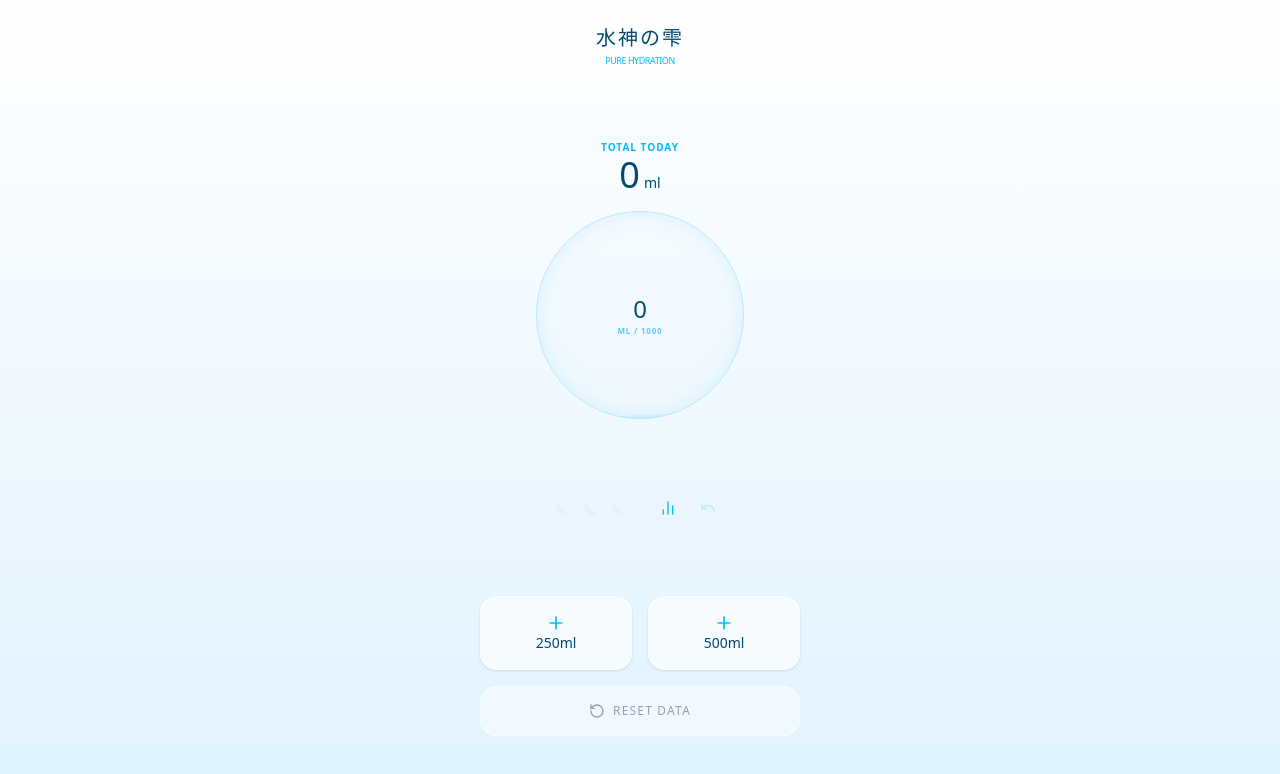
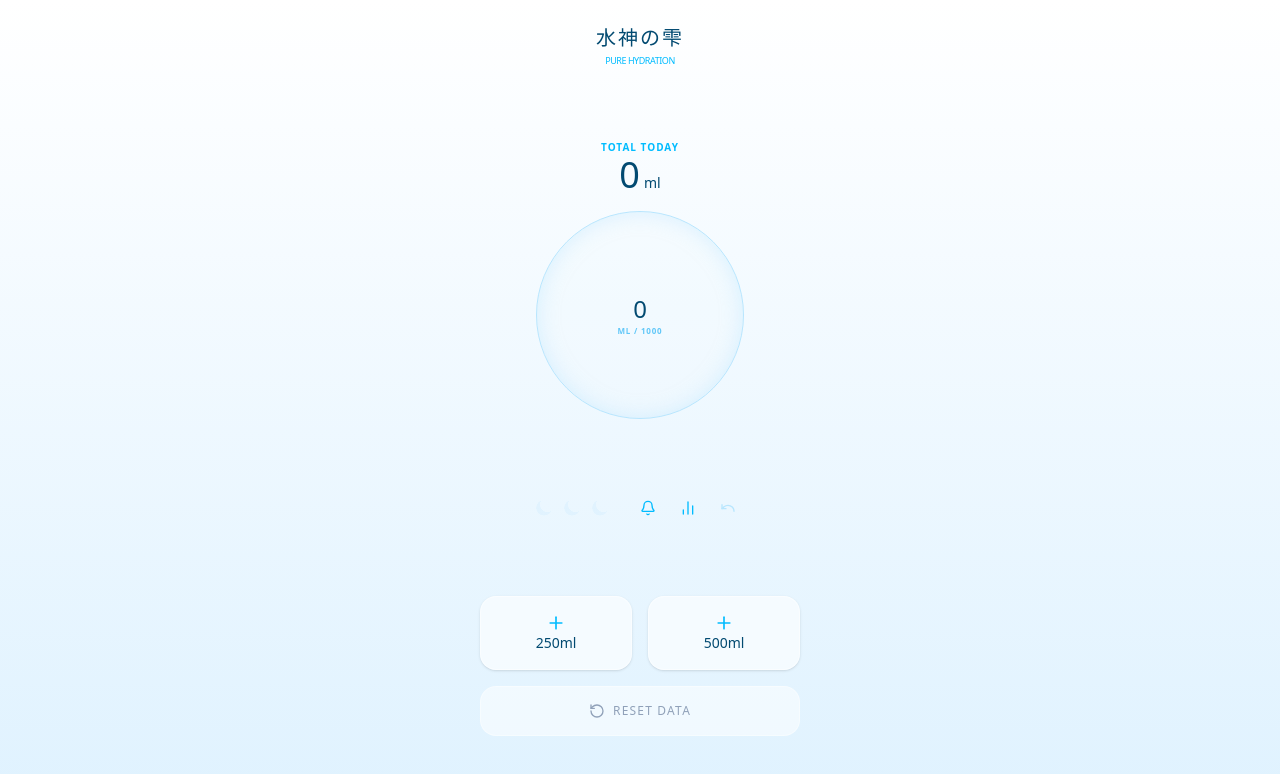
Before and after one commit to Kaede328/Water-shizuku-v2, a React (Vite) app: page / in a window 1280 px wide. Shown: the top 774 px of the page. Built offline with nearby package versions, Linux system fonts and the light colour scheme.

Commit message:
feat: Add water intake reminder notifications
Implement desktop notification functionality to remind users to hydrate. Users can opt-in to receive hourly reminders while the app is open, enhancing the user experience of the hydration management app.

```diff
--- a/src/App.tsx
+++ b/src/App.tsx
@@ -1,6 +1,6 @@
 import { useState, useEffect } from 'react';
 import { motion, AnimatePresence } from 'motion/react';
-import { Plus, RotateCcw, Undo, BarChart2 } from 'lucide-react';
+import { Plus, RotateCcw, Undo, BarChart2, Bell } from 'lucide-react';
 
 const STORAGE_KEY = 'water-shizuku-v2-final';
 
@@ -25,6 +25,28 @@ export default function App() {
     localStorage.setItem(STORAGE_KEY, JSON.stringify({ totalToday, history, weeklyHistory }));
   }, [totalToday, history, weeklyHistory]);
 
+  // 通知の許可を求める関数
+  const requestNotification = async () => {
+    if (!("Notification" in window)) {
+      alert("このブラウザはデスクトップ通知をサポートしていません。");
+      return;
+    }
+
+    const permission = await Notification.requestPermission();
+    if (permission === 'granted') {
+      alert('通知がオンになりました！1時間ごとにリマインドします（アプリが開いている間）');
+      // 1時間ごとに通知を出すタイマー（簡易版）
+      setInterval(() => {
+        new Notification("水神の雫", {
+          body: "楓さん、そろそろお水を一杯いかがですか？",
+          icon: "./Icon.jpg"
+        });
+      }, 3600000); // 3600000ミリ秒 = 1時間
+    } else {
+      alert('通知が拒否されました。ブラウザの設定から許可してください。');
+    }
+  };
+
   const addWater = (amount: number) => {
     setHistory(prev => [totalToday, ...prev]);
     setTotalToday(prev => prev + amount);
@@ -39,22 +61,15 @@ export default function App() {
 
   const finalReset = () => {
     const todayStr = new Date().toLocaleDateString('ja-JP', { month: 'numeric', day: 'numeric' });
-
     setWeeklyHistory(prev => {
-      // 1. すでに今日の日付のデータがあるか探す
       const existingIndex = prev.findIndex(item => item.date === todayStr);
-
       if (existingIndex !== -1) {
-        // 2. ある場合は、その日のデータを今回の合計（totalToday）に「更新」する
         const updatedHistory = [...prev];
         updatedHistory[existingIndex] = { date: todayStr, amount: totalToday };
         return updatedHistory;
-      } else {
-        // 3. ない場合は、新しく先頭に追加して、7日分に絞る
+      }
       return [{ date: todayStr, amount: totalToday }, ...prev].slice(0, 7);
-      }
     });
-
     setTotalToday(0);
     setHistory([]);
     setShowConfirm(false);
@@ -64,7 +79,6 @@ export default function App() {
 
   return (
     <div className="h-screen w-full bg-gradient-to-b from-white to-sky-100 text-sky-900 font-sans overflow-hidden flex flex-col items-center justify-between py-4 px-6 relative">
-
       <header className="text-center pt-2 flex flex-col items-center">
         <div className="cursor-pointer" onClick={() => setShowConfirm(true)}>
           <h1 className="text-xl font-light tracking-widest mb-0.5">水神の雫</h1>
@@ -90,15 +104,6 @@ export default function App() {
               }}
               transition={{ height: { duration: 1 }, borderRadius: { duration: 4, repeat: Infinity, ease: "easeInOut" }, rotate: { duration: 5, repeat: Infinity, ease: "easeInOut" } }}
             />
-            <motion.div
-              className="absolute bottom-[-10%] left-[-50%] right-[-50%] bg-sky-300/20"
-              animate={{
-                height: `${waterPercentage + 12}%`,
-                borderRadius: ["41% 39% 41% 39%", "40% 40% 39% 41%", "39% 41% 40% 40%"],
-                rotate: [0, -3, 3, 0]
-              }}
-              transition={{ height: { duration: 1 }, borderRadius: { duration: 3.5, repeat: Infinity, ease: "easeInOut" }, rotate: { duration: 4.5, repeat: Infinity, ease: "easeInOut" } }}
-            />
           </div>
           <div className="absolute inset-0 flex flex-col items-center justify-center z-50 pointer-events-none">
             <span className="text-2xl font-extralight">{totalToday % 1000}</span>
@@ -108,7 +113,6 @@ export default function App() {
       </div>
 
       <div className="w-full flex flex-col items-center gap-4">
-        {/* 月のバッジとUndoと統計ボタン */}
         <div className="flex gap-6 items-center z-20">
           <div className="flex gap-3 items-center">
             {[1000, 2000, 2500].map((goal, i) => (
@@ -126,12 +130,12 @@ export default function App() {
             ))}
           </div>
           <div className="flex gap-2">
+            <button onClick={requestNotification} className="p-2 text-sky-400 active:scale-90"><Bell className="w-4 h-4" /></button>
             <button onClick={() => setShowStats(!showStats)} className="p-2 text-sky-400 active:scale-90"><BarChart2 className="w-4 h-4" /></button>
             <button onClick={undoWater} className={`p-2 transition-all active:scale-90 ${history.length > 0 ? 'text-sky-500' : 'text-sky-200'}`}><Undo className="w-4 h-4" /></button>
           </div>
         </div>
 
-        {/* 履歴表示エリア（ふわっと出てくる） */}
         <AnimatePresence>
           {showStats && (
             <motion.div
@@ -140,10 +144,7 @@ export default function App() {
             >
               <p className="text-[10px] text-sky-500 font-bold mb-3 tracking-widest uppercase text-center">Last 7 Days</p>
               <div className="flex flex-col gap-2">
-                {weeklyHistory.length === 0 ? (
-                  <p className="text-[10px] text-sky-300 text-center py-2">No history yet</p>
-                ) : (
-                  weeklyHistory.map((item, i) => (
+                {weeklyHistory.map((item, i) => (
                   <div key={i} className="flex justify-between items-center text-[11px]">
                     <span className="text-sky-400">{item.date}</span>
                     <div className="flex-1 mx-3 h-1 bg-sky-100 rounded-full overflow-hidden">
@@ -151,15 +152,13 @@ export default function App() {
                     </div>
                     <span className="font-medium text-sky-600">{item.amount}ml</span>
                   </div>
-                  ))
-                )}
+                ))}
               </div>
             </motion.div>
           )}
         </AnimatePresence>
       </div>
 
-      {/* 操作ボタン */}
       <div className="w-full max-w-xs flex flex-col gap-4 pb-12 z-20">
         <div className="grid grid-cols-2 gap-4">
           <button onClick={() => addWater(250)} className="bg-white/60 py-4 rounded-2xl border border-white/50 shadow-sm flex flex-col items-center active:scale-[0.96] transition-all"><Plus size={20} className="text-sky-400" /><span className="text-sm font-medium">250ml</span></button>
@@ -168,7 +167,6 @@ export default function App() {
         <button onClick={() => setShowConfirm(true)} className="w-full py-4 rounded-2xl bg-white/50 text-slate-400 flex items-center justify-center gap-2 border border-white/40 active:bg-white/80 transition-all"><RotateCcw size={16} /><span className="text-xs uppercase tracking-widest font-light">Reset Data</span></button>
       </div>
 
-      {/* リセット確認ダイアログ */}
       <AnimatePresence>
         {showConfirm && (
           <motion.div initial={{ opacity: 0 }} animate={{ opacity: 1 }} exit={{ opacity: 0 }} className="absolute inset-0 z-50 bg-sky-900/40 backdrop-blur-md flex items-center justify-center p-6">
```
Lines whose indentation alone changed are shown as unchanged.
